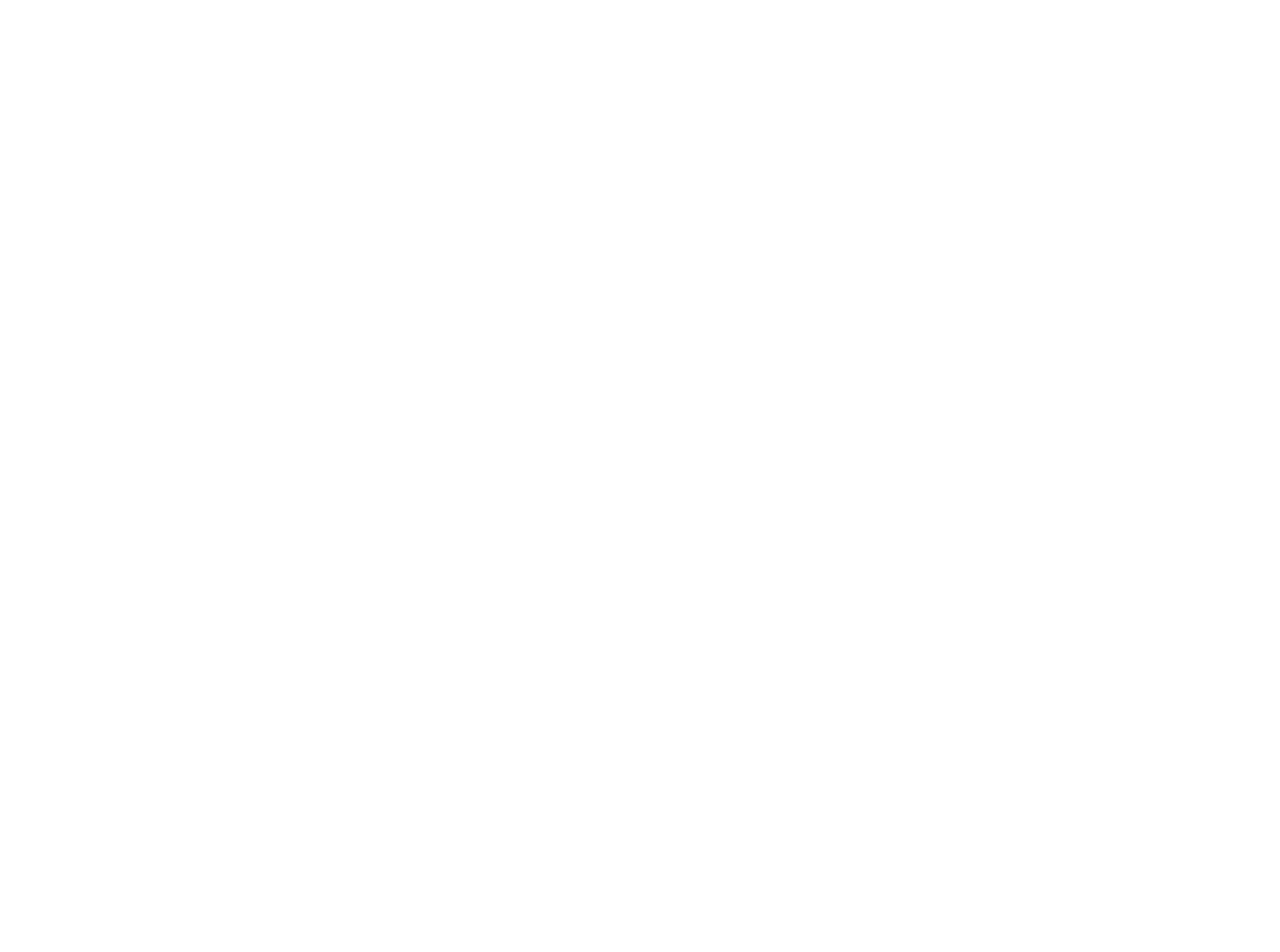
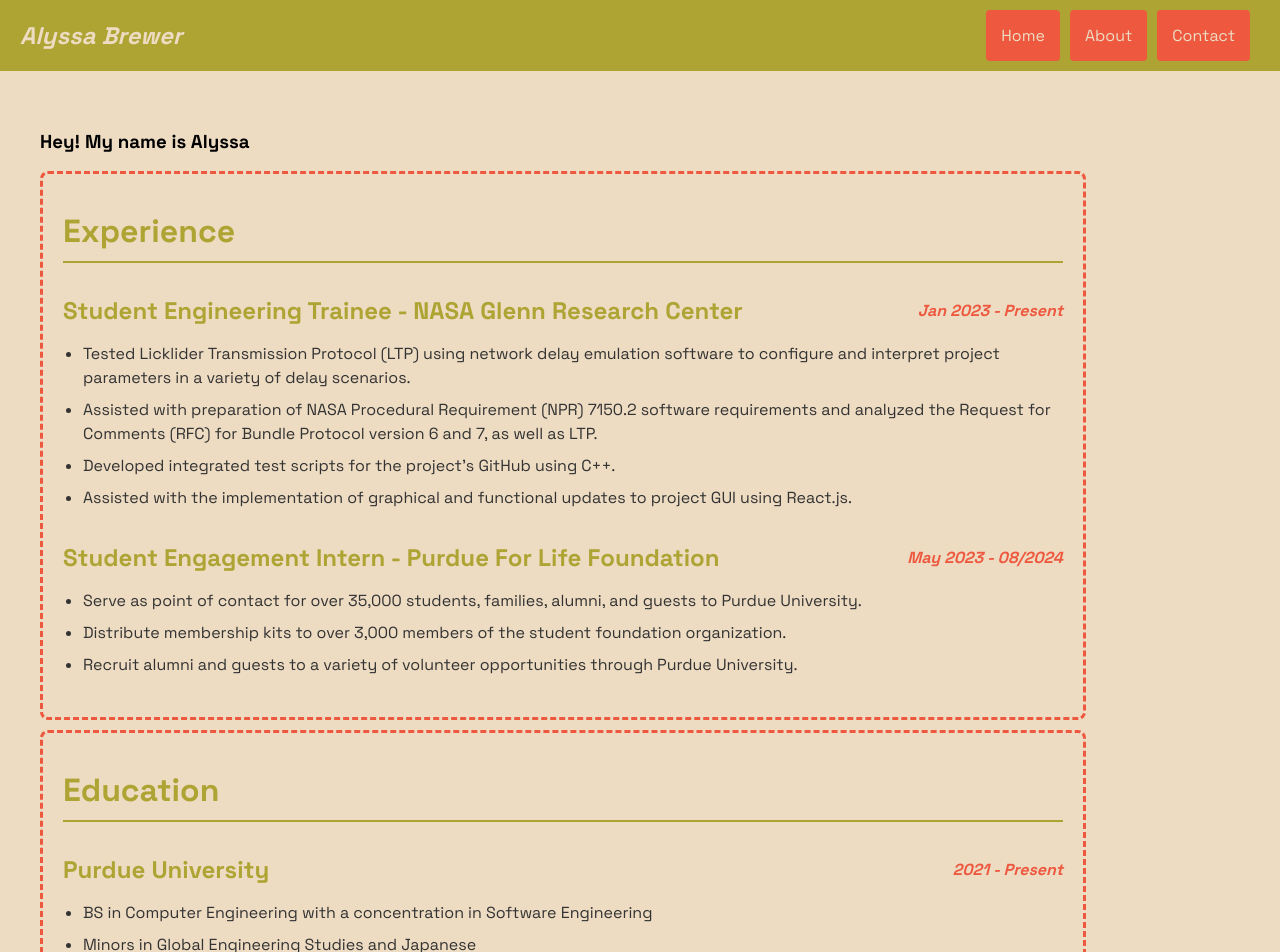
Before and after one commit to AlyBrewer/home, a React (Create React App) app in the folder react-app/: page /Portfolio/ in a window 1280 px wide. Shown: the top 952 px of the page. Before the commit the page ends 800 px from the top, so only its background shows below. Built offline with nearby package versions, Linux system fonts and the light colour scheme.

Commit message:
added my info

```diff
--- a/react-app/package.json
+++ b/react-app/package.json
@@ -2,7 +2,7 @@
   "name": "react-app",
   "version": "0.1.0",
   "private": true,
-  "homepage": "https://alybrewer.github.io/Portfolio/",
+  "homepage": "https://alybrewer.github.io/",
   "dependencies": {
     "@testing-library/jest-dom": "^5.17.0",
     "@testing-library/react": "^13.4.0",
--- a/react-app/src/App.js
+++ b/react-app/src/App.js
@@ -12,7 +12,7 @@
 function App() {
   return (
     <div className="wrapper">
-      <Router>
+      <Router basename="/Portfolio">
         <Header />
         <main>
           <Routes>
--- a/react-app/src/components/Home.js
+++ b/react-app/src/components/Home.js
@@ -4,7 +4,49 @@
 
 const Home = () => (
     <main class="main">
-            <p>Hey! My name is Alyssa</p>
+            <h3>Hey! My name is Alyssa</h3>
+            <div className="card">
+                <h3>Experience</h3>
+                <div className="card-item">
+                <h4>Student Engineering Trainee - NASA Glenn Research Center <span className="date">Jan 2023 - Present</span></h4>
+                <ul>
+                    <li>Tested Licklider Transmission Protocol (LTP) using network delay emulation software to configure and interpret project parameters in a variety of delay scenarios. </li>
+                    <li>Assisted with preparation of NASA Procedural Requirement (NPR) 7150.2 software requirements and analyzed the Request for Comments (RFC) for Bundle Protocol version 6 and 7, as well as LTP.</li>
+                    <li>Developed integrated test scripts for the project’s GitHub using C++.</li>
+                    <li>Assisted with the implementation of graphical and functional updates to project GUI using React.js.</li>
+                </ul>
+                <h4>Student Engagement Intern - Purdue For Life Foundation <span className="date">May 2023 - 08/2024</span></h4>
+                <ul>
+                    <li>Serve as point of contact for over 35,000 students, families, alumni, and guests to Purdue University.</li>
+                    <li>Distribute membership kits to over 3,000 members of the student foundation organization. </li>
+                    <li>Recruit alumni and guests to a variety of volunteer opportunities through Purdue University.</li>
+                </ul>
+                </div>
+            </div>
+            <div className="card">
+                <h3>Education</h3>
+                <div className="card-item">
+                <h4>Purdue University <span className="date">2021 - Present</span></h4>
+                <ul>
+                    <li>BS in Computer Engineering with a concentration in Software Engineering</li>
+                    <li>Minors in Global Engineering Studies and Japanese</li>
+                    <li>Member of the Global Engineering Alliance for Research and Eeducation (GEARE) Program</li>
+                </ul>
+                </div>
+            </div>
+            <div className="card">
+                <h3>Projects</h3>
+                <div className="card-item">
+                <h4>Development and Testing of Ram Air Turbine in a 1x1 Wind Tunnel using Arduino<span className="date">07/2024-08/2024</span></h4>
+                <ul>
+                    <li>Designed and implemented electrical circuits to interface sensors with Arduino microcontroller for real-time monitoring of drag, motor RPM, and electrical output.</li>
+                    <li>Programmed Arduino for automated data collection and display, integrating an emergency shutoff interface with the wind tunnel.</li>
+                    <li>Collaborated with team members to troubleshoot and resolve technical issues, ensuring accurate experimental results.</li>
+                </ul>
+                </div>
+            </div>
+
+
     </main>
 
 );
--- a/react-app/src/styles/App.css
+++ b/react-app/src/styles/App.css
@@ -80,3 +80,53 @@
   text-align: left;
   padding: 10px;
 }
+
+.card {
+  background-color: var(--back);
+  padding: 20px;
+  padding-top: 5px;
+  border-radius: 8px;
+  border-style: dashed;
+  border-color: var(--seco);
+  margin-top: 10px;
+  max-width: 1000px;
+}
+
+.card h3 {
+  color: var(--prim);
+  text-align: left;
+  margin-bottom: 20px;
+  font-size: 2rem;
+  border-bottom: 2px solid var(--prim);
+  padding-bottom: 10px;
+}
+
+.card-item {
+  margin-bottom: 20px;
+}
+
+.card-item h4 {
+  color: var(--prim);
+  display: flex;
+  justify-content: space-between;
+  align-items: center;
+  font-size: 1.5rem;
+  margin-bottom: 10px;
+}
+
+.card-item .date {
+  font-size: 1rem;
+  color: var(--seco);
+  font-style: italic;
+}
+
+.card-item ul {
+  list-style-type: disc;
+  padding-left: 20px;
+}
+
+.card-item ul li {
+  color: #333;
+  margin-bottom: 8px;
+  line-height: 1.5;
+}
--- a/react-app/src/styles/ContactForm.css
+++ b/react-app/src/styles/ContactForm.css
@@ -6,8 +6,6 @@
     padding: 20px;
     background-color: var(--prim);
     border-radius: 8px;
-    border-style: dashed;
-    border-color: var(--seco);
 }
 
 .form-group {
```
